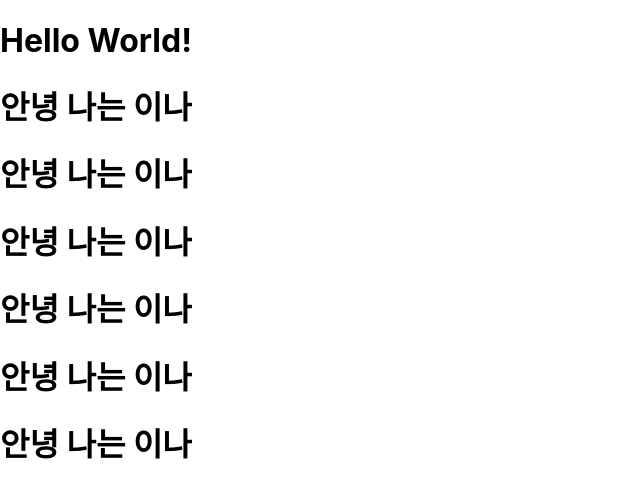
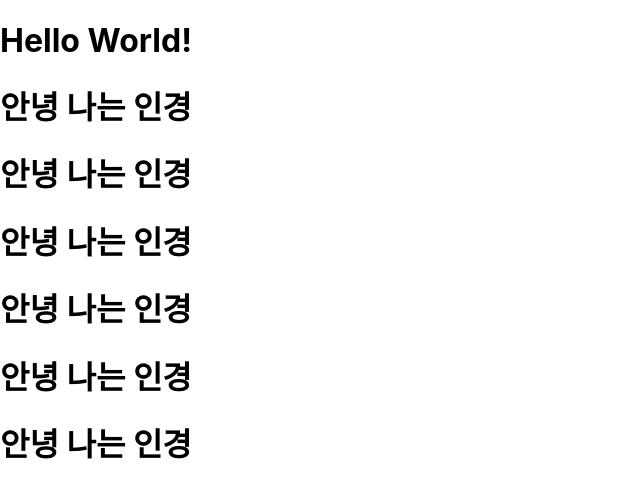
Before and after one commit to hansol775/team1-test-git, a React (Create React App) app: page / in a window 1280 px wide. Shown: the top 498 px of the page, without its empty margins (0-640 px from the left). Built offline with nearby package versions, Linux system fonts and the light colour scheme.

Commit message:
fix: 인경 이름 변경

```diff
--- a/src/App.js
+++ b/src/App.js
@@ -6,13 +6,13 @@ const App = () => {
   return (
     <div>
       <h1>Hello World!</h1>
-      <h1>안녕 나는 이나</h1>
-      <h1>안녕 나는 이나</h1>
-      <h1>안녕 나는 이나</h1>
-      <h1>안녕 나는 이나</h1>
-      <h1>안녕 나는 이나</h1>
-      <h1>안녕 나는 이나</h1>
+      <h1>안녕 나는 인경</h1>
+      <h1>안녕 나는 인경</h1>
+      <h1>안녕 나는 인경</h1>
+      <h1>안녕 나는 인경</h1>
+      <h1>안녕 나는 인경</h1>
+      <h1>안녕 나는 인경</h1>
     </div>
-  )
+  );
 }
 export default App;
```
